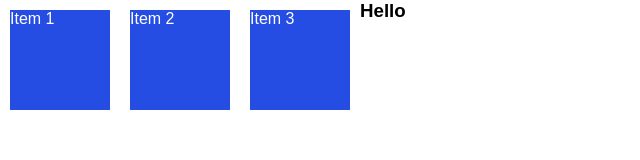
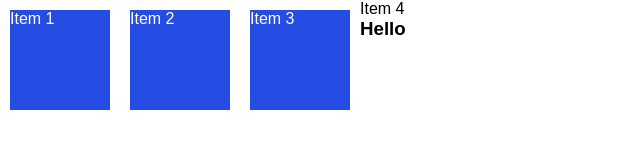
Before and after one commit to Adeyemo-Miracle/flexbox, a plain HTML site: page index.html in a window 1280 px wide. Shown: the full height of the page, 0-640 px from the left. Drawn offline with Linux system fonts and the light colour scheme.

Commit message:
Update index.html

```diff
--- a/index.html
+++ b/index.html
@@ -10,7 +10,8 @@
     <div class="flex_container">
         <div class="item">Item 1</div>
         <div class="item">Item 2</div>
-        <div class="item">Item 3</div>
+        <div class="item">Item 3</div
+        <div class="item">Item 4</div>
     </div>
     <h3>Hello</h3>
 </body>
```
